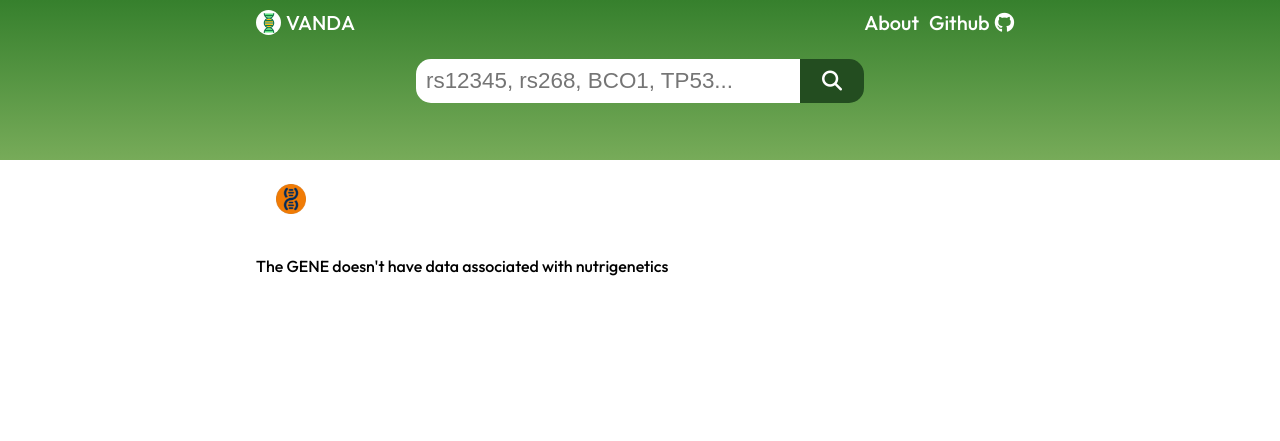
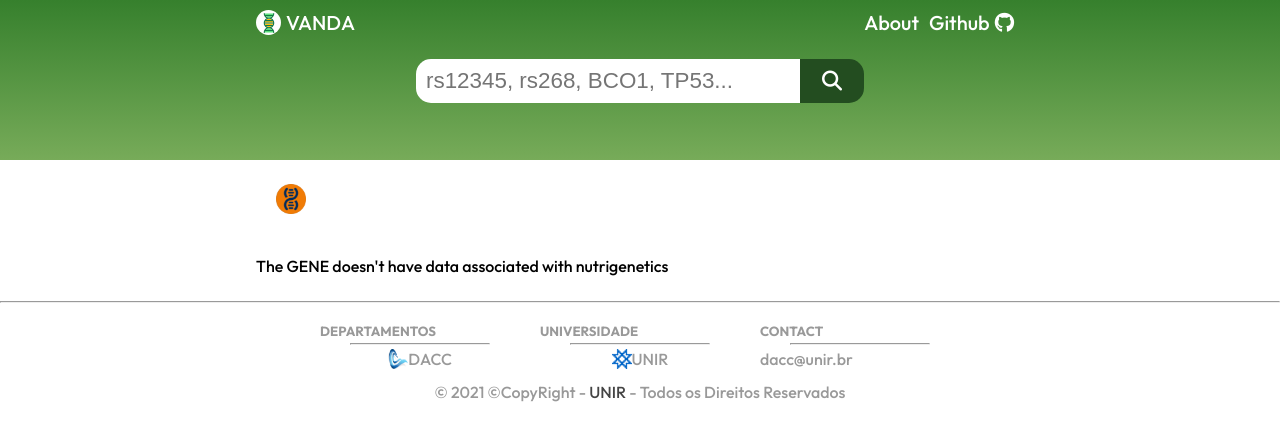
Before and after one commit to riccardoalv/vanda, a Django app: template web/templates/web/gene.html in a window 1280 px wide. Shown: the top 441 px of the page. Run offline with Django 4.2, Linux system fonts and the light colour scheme; the template is opened without the code that fills it, so the values that code supplies are empty; some libraries are stand-ins or nearby versions.

Commit message:
fix: fix 2

```diff
--- a/web/static/web/snpStyle.css
+++ b/web/static/web/snpStyle.css
@@ -256,3 +256,49 @@ button:hover{
   background-color: #303030;
   color: white;
 }
+/* footer */
+footer{
+  text-align: center;
+  color: #999;
+  padding: 20px;
+  display: flex;
+  flex-direction: column;
+  align-items: center;
+}
+.footer-info{
+  display: flex;
+  flex-direction: row;
+  align-items: center;
+}
+.footer-topics{
+  margin: 0 10px;
+  width: 200px;
+  align-items: center;
+}
+.footer-topics hr{
+  width: 70%;
+  margin: .3vw auto;
+}
+.link-footer-topics{
+  color: #999;
+}
+.link-footer-topics:hover{
+  cursor: pointer;
+  color: #797979;
+}
+.align-logo-and-name{
+  width: 100%;
+  display: flex;
+  flex-direction: row;
+  justify-content: center;
+}
+.align-logo-and-name img{
+  width: 20px;
+  height: 20px;
+}
+.link-footer{
+  color: #444444;
+}
+.copyright{
+  margin-top: 1vw;
+}
--- a/web/templates/web/gene.html
+++ b/web/templates/web/gene.html
@@ -87,5 +87,35 @@
         </div>
       {% endif %}
     </main>
+    <hr style="width:100%;margin-top: 2vw;">
+    <footer>
+        <div class="footer-info">
+            <div class="footer-topics">
+                <h5>DEPARTAMENTOS</h5>
+                <hr>
+                <div class="align-logo-and-name">
+                    <img src="/vanda/{% static 'web/dacc-logo.png'%}" alt=""><!--logo dacc-->
+                    <a href="https://dacc.unir.br/homepage" class="link-footer-topics"><p>DACC</p></a>
+                </div>
+            </div>
+            <div class="footer-topics">
+                <h5>UNIVERSIDADE</h5>
+                <hr>
+                <div class="align-logo-and-name">
+                    <img src="/vanda/{% static 'web/unir-logo.ico'%}" alt=""><!--logo unir-->
+                    <a href="https://www.unir.br/homepage" class="link-footer-topics"><p>UNIR</p></a>
+                </div>
+            </div>
+            <div class="footer-topics">
+                <h5>CONTACT</h5>
+                <hr>
+                <p>dacc@unir.br</p>
+            </div>
+        </div>
+        <div class="copyright">
+            © 2021 ©CopyRight - <a href="https://www.unir.br/homepage" class="link-footer">UNIR</a> - Todos os Direitos
+            Reservados
+        </div>
+    </footer>
   </body>
 </html>
```
